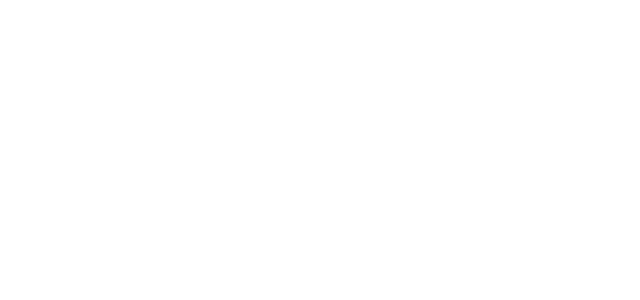
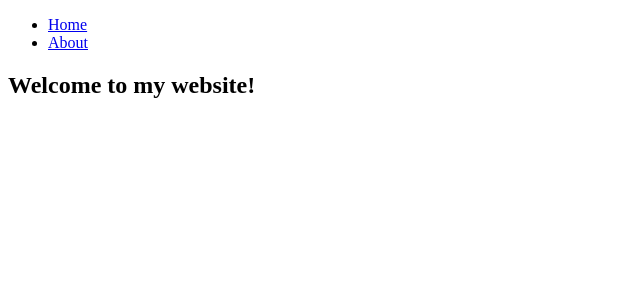
Before and after one commit to acciojob/react-router-tarun8053, a React app: page / in a window 1280 px wide. Shown: the top 300 px of the page, without its empty margins (0-640 px from the left). Built offline with nearby package versions, Linux system fonts and the light colour scheme.

Commit message:
Update App.js

```diff
--- a/src/components/App.js
+++ b/src/components/App.js
@@ -1,13 +1,30 @@
 
 import React from "react";
 import './../styles/App.css';
+import { BrowserRouter as Router, Routes, Route, Link } from "react-router-dom";
+import Home from "./Home";
+import About from "./About";
 
-const App = () => {
+function App() {
   return (
-    <div>
-        {/* Do not remove the main div */}
-    </div>
-  )
+    <Router>
+      <nav>
+        <ul>
+          <li>
+            <Link to="/">Home</Link>
+          </li>
+          <li>
+            <Link to="/about">About</Link>
+          </li>
+        </ul>
+      </nav>
+
+      <Routes>
+        <Route path="/" element={<Home />} />
+        <Route path="/about" element={<About />} />
+      </Routes>
+    </Router>
+  );
 }
 
-export default App
+export default App;
```
